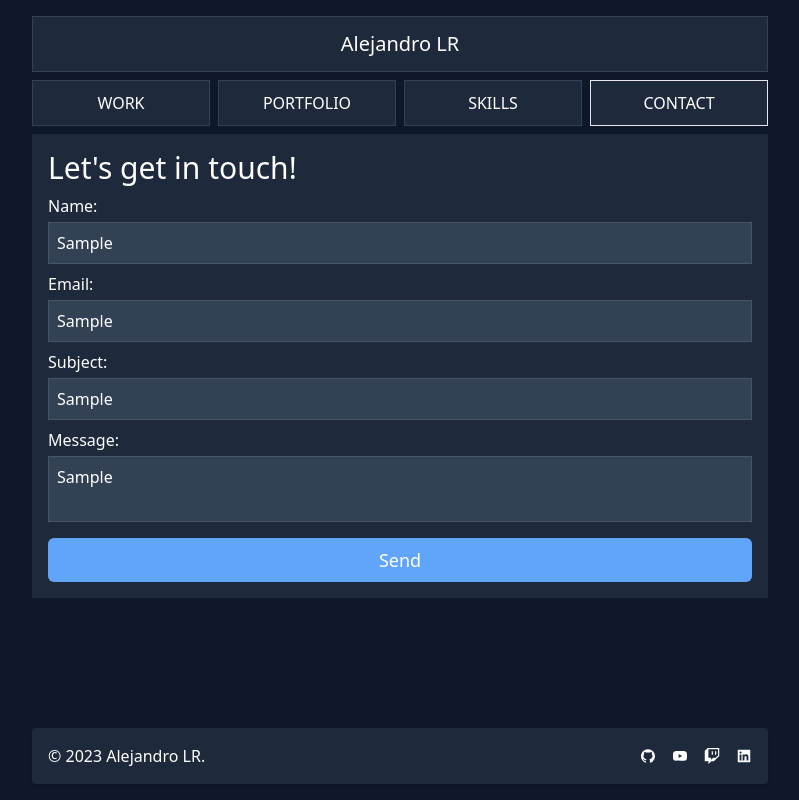
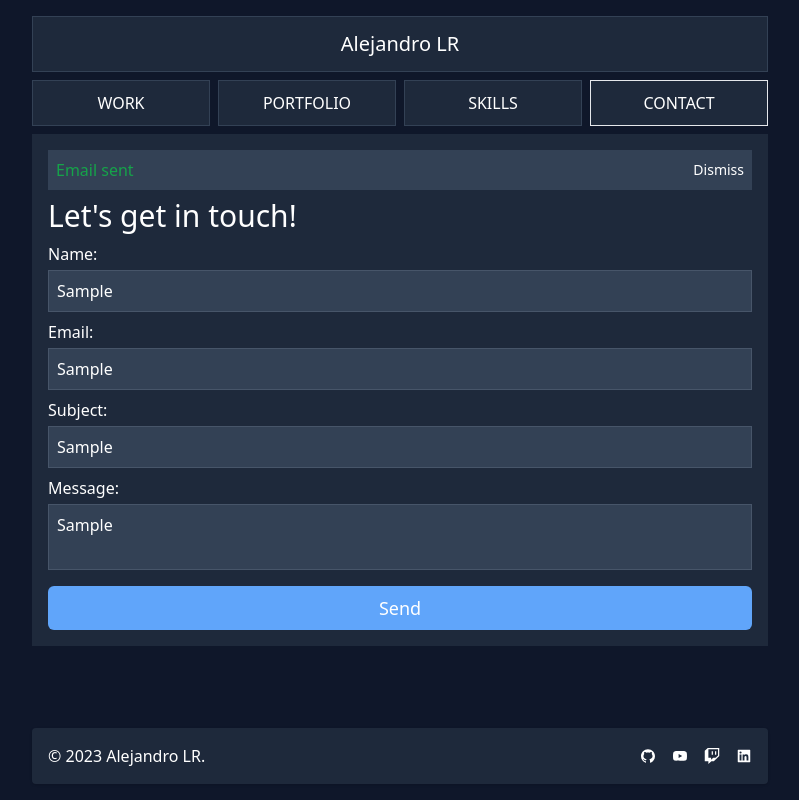
Before and after one commit to Alejandro1709/alejandrolarosa, a Next.js app: page /contact in a window 1280 px wide. Both pictures are taken after typing "Sample", "Sample", "Sample", "Sample" into the empty fields and a click on the button "Send". Shown: the whole page, without its empty margins (240-1039 px from the left). Built offline with nearby package versions, Linux system fonts and the light colour scheme; no server answers.

Commit message:
Add: Alert store to notify users when mail is sent

```diff
--- a/src/components/Contact.tsx
+++ b/src/components/Contact.tsx
@@ -1,8 +1,19 @@
+'use client';
+
+import { useAlertStore } from '@/stores/alertStore';
 import ContactForm from './ContactForm';
 
 function Contact() {
+  const currentAlert = useAlertStore((state) => state.currentAlert);
+
   return (
     <section className='flex flex-col gap-2 bg-slate-800 p-4'>
+      {currentAlert ? (
+        <div className='flex flex-row items-center justify-between bg-slate-700 p-2'>
+          <span className='text-green-600'>Email sent</span>
+          <button className='text-sm'>Dismiss</button>
+        </div>
+      ) : null}
       <h1 className='text-3xl'>Let&apos;s get in touch!</h1>
       <ContactForm />
     </section>
--- a/src/components/ContactForm.tsx
+++ b/src/components/ContactForm.tsx
@@ -1,65 +1,59 @@
 'use client';
 
-import { useRef } from "react";
-import { ApiContactRequest } from "@/validators/validator";
-import { useMutation } from "@tanstack/react-query";
-import { useTabStore } from "@/stores/tabStore";
+import { useAlertStore } from '@/stores/alertStore';
+import { useTabStore } from '@/stores/tabStore';
+import { ApiContactRequest } from '@/validators/validator';
+import { useMutation } from '@tanstack/react-query';
+import { useRef } from 'react';
 
 function ContactForm() {
-  const nameRef = useRef<HTMLInputElement>(null)
-  const emailRef = useRef<HTMLInputElement>(null)
-  const subjectRef = useRef<HTMLInputElement>(null)
-  const messageRef = useRef<HTMLTextAreaElement>(null)
+  const nameRef = useRef<HTMLInputElement>(null);
+  const emailRef = useRef<HTMLInputElement>(null);
+  const subjectRef = useRef<HTMLInputElement>(null);
+  const messageRef = useRef<HTMLTextAreaElement>(null);
 
-  const setCurrentTab = useTabStore((state) => state.setCurrentTab)
+  const setCurrentTab = useTabStore((state) => state.setCurrentTab);
+  const setAlert = useAlertStore((state) => state.setAlert);
 
-  const handleClearForm = () => {
-    const name = nameRef.current
-    const email = emailRef.current
-    const subject = subjectRef.current
-    const message = messageRef.current
-
-    if (!name || !email || !subject || !message) return
-
-    name.value = ''
-    email.value = ''
-    subject.value = ''
-    message.value = ''
-  };
-
-  const handleSendMail = async ({ name, email, subject, message }: ApiContactRequest) => {
+  const handleSendMail = async ({
+    name,
+    email,
+    subject,
+    message,
+  }: ApiContactRequest) => {
     const payload: ApiContactRequest = {
       name,
       email,
       subject,
-      message
-    }
+      message,
+    };
 
     await fetch('/api/mail', {
       method: 'POST',
-      body: JSON.stringify(payload)
-    })
-  }
+      body: JSON.stringify(payload),
+    });
+  };
 
   const { mutate, isLoading, error } = useMutation({
     mutationKey: ['sendEmail'],
     mutationFn: handleSendMail,
     onSuccess: () => {
-      setCurrentTab(1)
-    }
-  })
+      setCurrentTab(1);
+      setAlert('Email sent successfully!', 'success');
+    },
+  });
 
   const handleSubmit = async (e: React.FormEvent<HTMLFormElement>) => {
     e.preventDefault();
 
-    const name = nameRef.current?.value
-    const email = emailRef.current?.value
-    const subject = subjectRef.current?.value
-    const message = messageRef.current?.value
+    const name = nameRef.current?.value;
+    const email = emailRef.current?.value;
+    const subject = subjectRef.current?.value;
+    const message = messageRef.current?.value;
 
-    if (!name || !email || !subject || !message) return
+    if (!name || !email || !subject || !message) return;
 
-    mutate({ name, email, subject, message })
+    mutate({ name, email, subject, message });
   };
 
   return (
@@ -103,7 +97,10 @@ function ContactForm() {
           ref={messageRef}
         ></textarea>
       </div>
-      <button className='mt-2 rounded-md bg-blue-400 p-2 text-lg font-medium hover:bg-blue-500 active:bg-blue-600 disabled:bg-slate-400 disabled:cursor-not-allowed' disabled={isLoading}>
+      <button
+        className='mt-2 rounded-md bg-blue-400 p-2 text-lg font-medium hover:bg-blue-500 active:bg-blue-600 disabled:cursor-not-allowed disabled:bg-slate-400'
+        disabled={isLoading}
+      >
         Send
       </button>
       {error ? (
--- /dev/null
+++ b/src/stores/alertStore.ts
@@ -0,0 +1,33 @@
+import { create } from 'zustand';
+
+type Alert = {
+  id: string;
+  message: string;
+  type: 'success' | 'error';
+};
+
+type AlertStore = {
+  currentAlert: Alert | null;
+  setAlert: (message: string, type: 'success' | 'error') => void;
+  removeAlert: () => void;
+};
+
+export const useAlertStore = create<AlertStore>((set) => ({
+  currentAlert: null,
+  setAlert: (message, type) => {
+    const id = Math.random().toString(36).substr(2, 9);
+    set({
+      currentAlert: {
+        id,
+        message,
+        type,
+      },
+    });
+    setTimeout(() => {
+      set({ currentAlert: null });
+    }, 3000);
+  },
+  removeAlert: () => {
+    set({ currentAlert: null });
+  },
+}));
```
